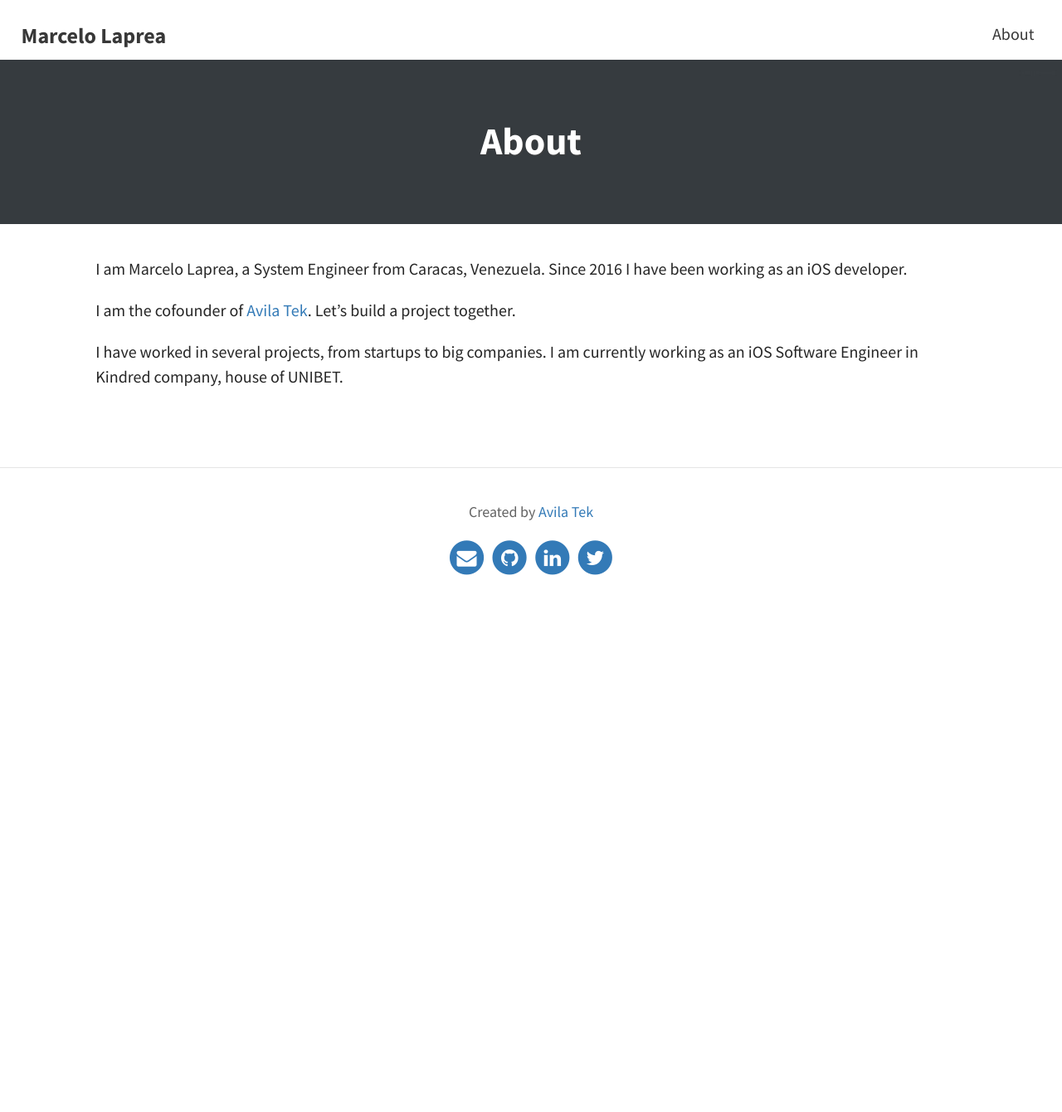
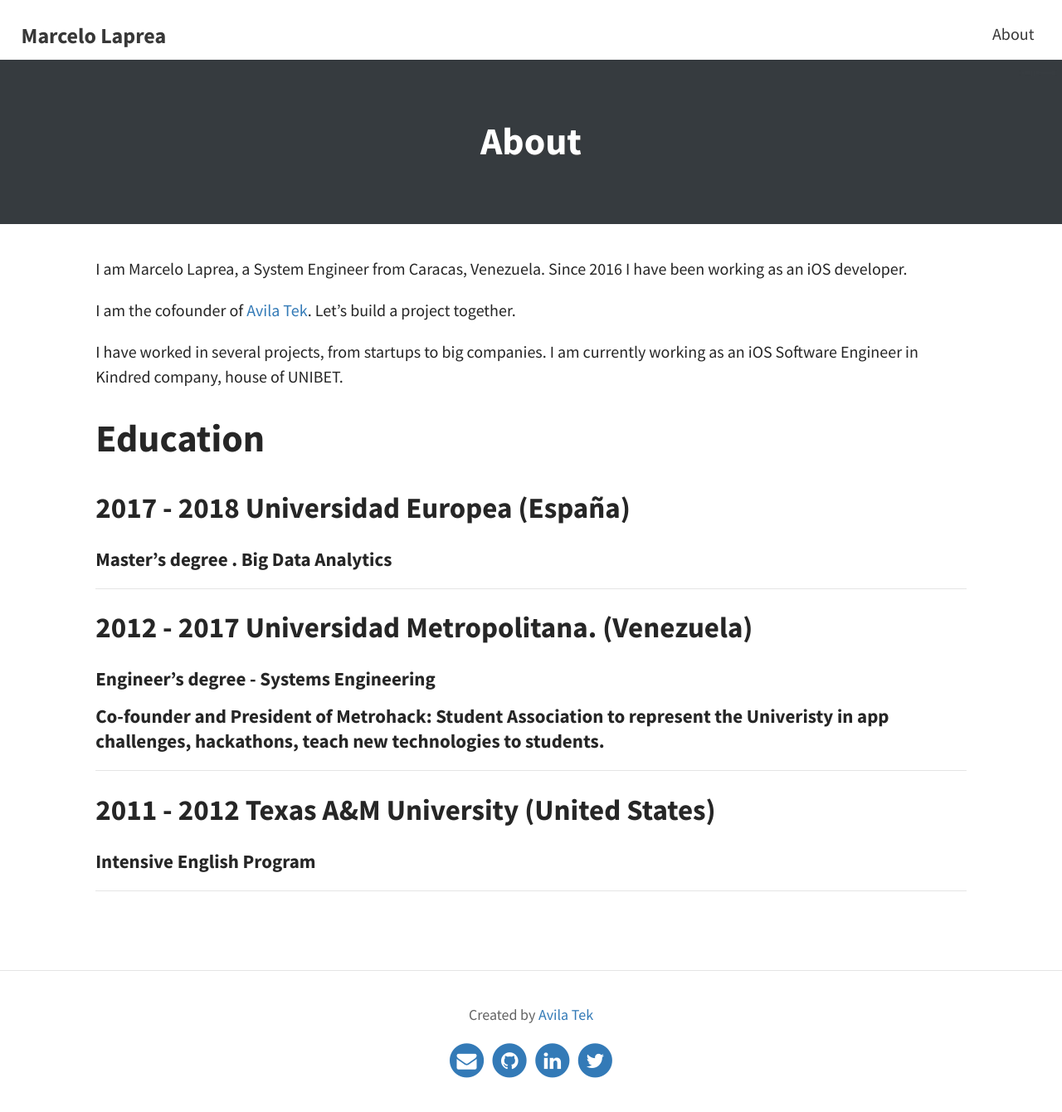
Before and after one commit to lapreamarcelo/lapreamarcelo.github.io, a Jekyll site: the page built from pages/about.md, in a window 1280 px wide. Shown: the whole page at 83% size. Built offline with Jekyll 4.4.1, drawn with Linux system fonts in a browser that asks for light colours; before the commit the page ends 900 px from its top, so only the background shows below that.

Commit message:
Update about me

```diff
--- a/pages/about.md
+++ b/pages/about.md
@@ -10,3 +10,19 @@ I am Marcelo Laprea, a System Engineer from Caracas, Venezuela. Since 2016 I hav
 I am the cofounder of <a href="https://avilatek.co/" target="_blank">Avila Tek</a>. Let's build a project together.
 
 I have worked in several projects, from startups to big companies. I am currently working as an iOS Software Engineer in Kindred company, house of UNIBET.
+
+# Education
+
+## **2017 - 2018** Universidad Europea (España)
+#### Master's degree . Big Data Analytics
+---
+
+## **2012 - 2017**  Universidad Metropolitana. (Venezuela)
+#### Engineer's degree - Systems Engineering
+#### Co-founder and President of Metrohack: Student Association to represent the Univeristy in app challenges, hackathons, teach new technologies to students.
+---
+
+## **2011 - 2012** Texas A&M University (United States)
+#### Intensive English Program
+
+---
```
